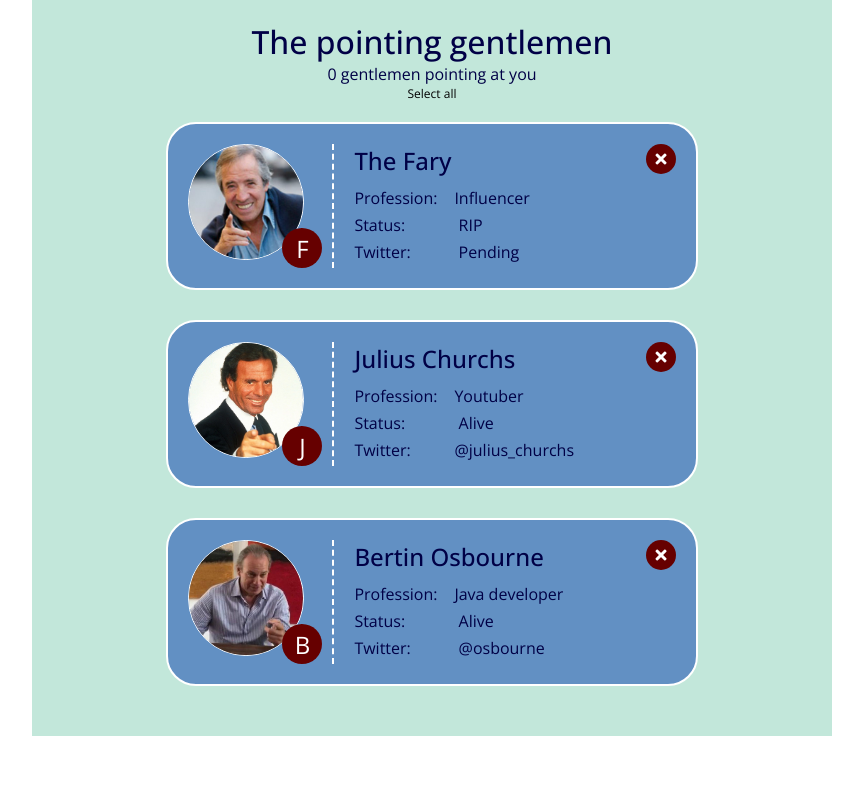
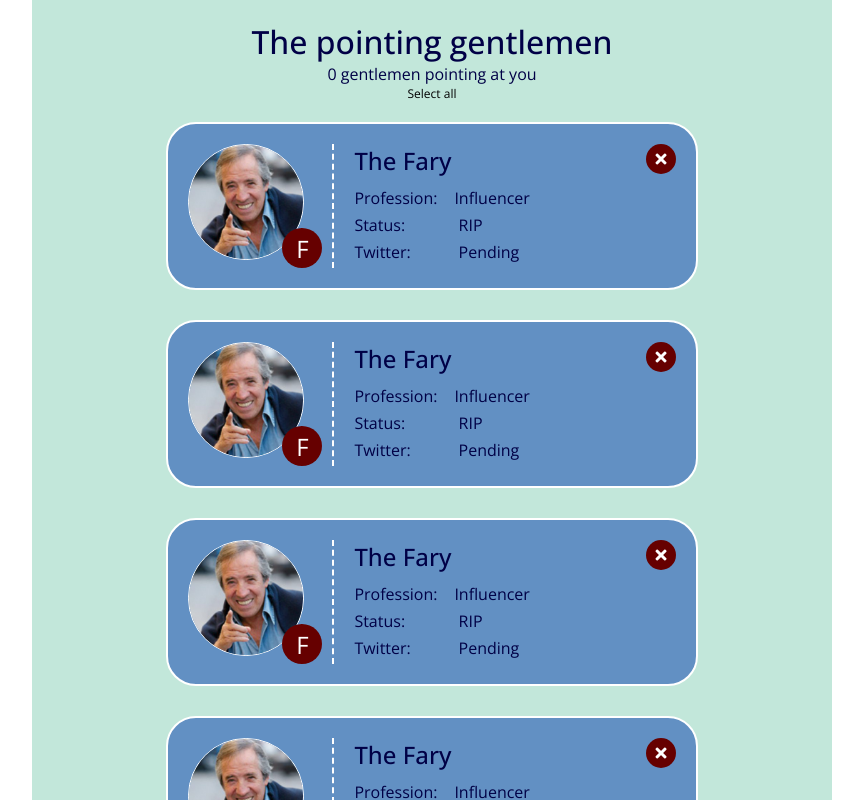
Before and after one commit to agonsant/gentelman-pointing-you, a React (Create React App) app: page / in a window 1280 px wide. Shown: the top 800 px of the page, without its empty margins (208-1071 px from the left). Built offline with nearby package versions, Linux system fonts and the light colour scheme.

Commit message:
add default layout to Gentleman component

```diff
--- a/src/App.css
+++ b/src/App.css
@@ -52,85 +52,3 @@ h2 {
   font-size: 12px;
   cursor: pointer;
 }
-.icon {
-  background-color: var(--background-small-items);
-  border-radius: 50%;
-  color: #fff;
-  width: 30px;
-  height: 30px;
-  display: flex;
-  justify-content: center;
-  align-items: center;
-}
-.gentleman {
-  background-color: var(--main-color);
-  width: 70%;
-  margin: 0 auto 30px;
-  padding: 20px;
-  border-radius: 30px;
-  border: 2px solid #fff;
-  position: relative;
-  display: flex;
-}
-.gentleman__avatar-container {
-  border-right: 2px dashed #fff;
-  width: 30%;
-  position: relative;
-}
-.gentleman__avatar {
-  max-width: 80%;
-  border-radius: 50%;
-  border: 1px solid #fff;
-  transition: transform 0.3s;
-}
-.gentleman__initial {
-  border-radius: 50%;
-  background-color: var(--background-secondary-color);
-  display: flex;
-  justify-content: center;
-  align-items: center;
-  color: #fff;
-  width: 40px;
-  height: 40px;
-  font-size: 24px;
-  position: absolute;
-  bottom: 0;
-  right: 10px;
-}
-.gentleman__data-container {
-  padding-left: 20px;
-}
-.gentleman__name {
-  font-weight: 500;
-  margin-bottom: 10px;
-}
-.gentleman__data {
-  margin-bottom: 5px;
-}
-.gentleman__data-label {
-  width: 100px;
-  display: inline-block;
-}
-.gentleman__icon {
-  position: absolute;
-  bottom: 20px;
-  right: 20px;
-  display: none;
-}
-.gentleman__icon--delete {
-  top: 20px;
-  background-color: #600;
-  display: inline-flex;
-  cursor: pointer;
-}
-
-.gentleman.selected .gentleman__icon,
-.gentleman:hover .gentleman__icon {
-  display: flex;
-  justify-content: center;
-  align-items: center;
-}
-.gentleman.selected .gentleman__avatar,
-.gentleman:hover .gentleman__avatar {
-  transform: scaleX(-100%);
-}
--- a/src/App.tsx
+++ b/src/App.tsx
@@ -1,4 +1,5 @@
 import "./App.css";
+import Gentleman from "./components/Gentleman/Gentleman";
 
 function App() {
   return (
@@ -12,90 +13,12 @@ function App() {
       </section>
       <main className="main">
         <ul className="gentlemen">
-          <li className="gentleman">
-            <div className="gentleman__avatar-container">
-              <img
-                className="gentleman__avatar"
-                src="img/fary.jpg"
-                alt="The Fary pointing at you"
-              />
-              <span className="gentleman__initial">F</span>
-            </div>
-            <div className="gentleman__data-container">
-              <h2 className="gentleman__name">The Fary</h2>
-              <ul className="gentleman__data-list">
-                <li className="gentleman__data">
-                  <span className="gentleman__data-label">Profession:</span>
-                  Influencer
-                </li>
-                <li className="gentleman__data">
-                  <span className="gentleman__data-label">Status:</span> RIP
-                </li>
-                <li className="gentleman__data">
-                  <span className="gentleman__data-label">Twitter:</span>{" "}
-                  Pending
-                </li>
-              </ul>
-            </div>
-            <i className="icon gentleman__icon fas fa-check"></i>
-            <i className="icon gentleman__icon gentleman__icon--delete fas fa-times"></i>
-          </li>
-          <li className="gentleman">
-            <div className="gentleman__avatar-container">
-              <img
-                className="gentleman__avatar"
-                src="img/Julio.jpg"
-                alt="Julius Churchs pointing at you"
-              />
-              <span className="gentleman__initial">J</span>
-            </div>
-            <div className="gentleman__data-container">
-              <h2 className="gentleman__name">Julius Churchs</h2>
-              <ul className="gentleman__data-list">
-                <li className="gentleman__data">
-                  <span className="gentleman__data-label">Profession:</span>
-                  Youtuber
-                </li>
-                <li className="gentleman__data">
-                  <span className="gentleman__data-label">Status:</span> Alive
-                </li>
-                <li className="gentleman__data">
-                  <span className="gentleman__data-label">Twitter:</span>
-                  @julius_churchs
-                </li>
-              </ul>
-            </div>
-            <i className="icon gentleman__icon fas fa-check"></i>
-            <i className="icon gentleman__icon gentleman__icon--delete fas fa-times"></i>
-          </li>
-          <li className="gentleman">
-            <div className="gentleman__avatar-container">
-              <img
-                className="gentleman__avatar"
-                src="img/bertin.jpg"
-                alt="Bertin Osbourne pointing at you"
-              />
-              <span className="gentleman__initial">B</span>
-            </div>
-            <div className="gentleman__data-container">
-              <h2 className="gentleman__name">Bertin Osbourne</h2>
-              <ul className="gentleman__data-list">
-                <li className="gentleman__data">
-                  <span className="gentleman__data-label">Profession:</span>
-                  Java developer
-                </li>
-                <li className="gentleman__data">
-                  <span className="gentleman__data-label">Status:</span> Alive
-                </li>
-                <li className="gentleman__data">
-                  <span className="gentleman__data-label">Twitter:</span>{" "}
-                  @osbourne
-                </li>
-              </ul>
-            </div>
-            <i className="icon gentleman__icon fas fa-check"></i>
-            <i className="icon gentleman__icon gentleman__icon--delete fas fa-times"></i>
-          </li>
+          <Gentleman />
+          <Gentleman />
+          <Gentleman />
+          <Gentleman />
+          <Gentleman />
+          <Gentleman />
         </ul>
       </main>
     </div>
--- /dev/null
+++ b/src/components/Gentleman/Gentleman.css
@@ -0,0 +1,82 @@
+.icon {
+  background-color: var(--background-small-items);
+  border-radius: 50%;
+  color: #fff;
+  width: 30px;
+  height: 30px;
+  display: flex;
+  justify-content: center;
+  align-items: center;
+}
+.gentleman {
+  background-color: var(--main-color);
+  width: 70%;
+  margin: 0 auto 30px;
+  padding: 20px;
+  border-radius: 30px;
+  border: 2px solid #fff;
+  position: relative;
+  display: flex;
+}
+.gentleman__avatar-container {
+  border-right: 2px dashed #fff;
+  width: 30%;
+  position: relative;
+}
+.gentleman__avatar {
+  max-width: 80%;
+  border-radius: 50%;
+  border: 1px solid #fff;
+  transition: transform 0.3s;
+}
+.gentleman__initial {
+  border-radius: 50%;
+  background-color: var(--background-secondary-color);
+  display: flex;
+  justify-content: center;
+  align-items: center;
+  color: #fff;
+  width: 40px;
+  height: 40px;
+  font-size: 24px;
+  position: absolute;
+  bottom: 0;
+  right: 10px;
+}
+.gentleman__data-container {
+  padding-left: 20px;
+}
+.gentleman__name {
+  font-weight: 500;
+  margin-bottom: 10px;
+}
+.gentleman__data {
+  margin-bottom: 5px;
+}
+.gentleman__data-label {
+  width: 100px;
+  display: inline-block;
+}
+.gentleman__icon {
+  position: absolute;
+  bottom: 20px;
+  right: 20px;
+  display: none;
+}
+.gentleman__icon--delete {
+  top: 20px;
+  background-color: #600;
+  display: inline-flex;
+  cursor: pointer;
+}
+
+.gentleman.selected .gentleman__icon,
+.gentleman:hover .gentleman__icon {
+  display: flex;
+  justify-content: center;
+  align-items: center;
+}
+.gentleman.selected .gentleman__avatar,
+.gentleman:hover .gentleman__avatar {
+  transform: scaleX(-100%);
+}
--- /dev/null
+++ b/src/components/Gentleman/Gentleman.tsx
@@ -0,0 +1,35 @@
+import "./Gentleman.css";
+
+const Gentleman = () => {
+  return (
+    <li className="gentleman">
+      <div className="gentleman__avatar-container">
+        <img
+          className="gentleman__avatar"
+          src="img/fary.jpg"
+          alt="The Fary pointing at you"
+        />
+        <span className="gentleman__initial">F</span>
+      </div>
+      <div className="gentleman__data-container">
+        <h2 className="gentleman__name">The Fary</h2>
+        <ul className="gentleman__data-list">
+          <li className="gentleman__data">
+            <span className="gentleman__data-label">Profession:</span>
+            Influencer
+          </li>
+          <li className="gentleman__data">
+            <span className="gentleman__data-label">Status:</span> RIP
+          </li>
+          <li className="gentleman__data">
+            <span className="gentleman__data-label">Twitter:</span> Pending
+          </li>
+        </ul>
+      </div>
+      <i className="icon gentleman__icon fas fa-check"></i>
+      <i className="icon gentleman__icon gentleman__icon--delete fas fa-times"></i>
+    </li>
+  );
+};
+
+export default Gentleman;
```
Also changed, not shown: 1 other file (tests, documents, lock files or other folders).
